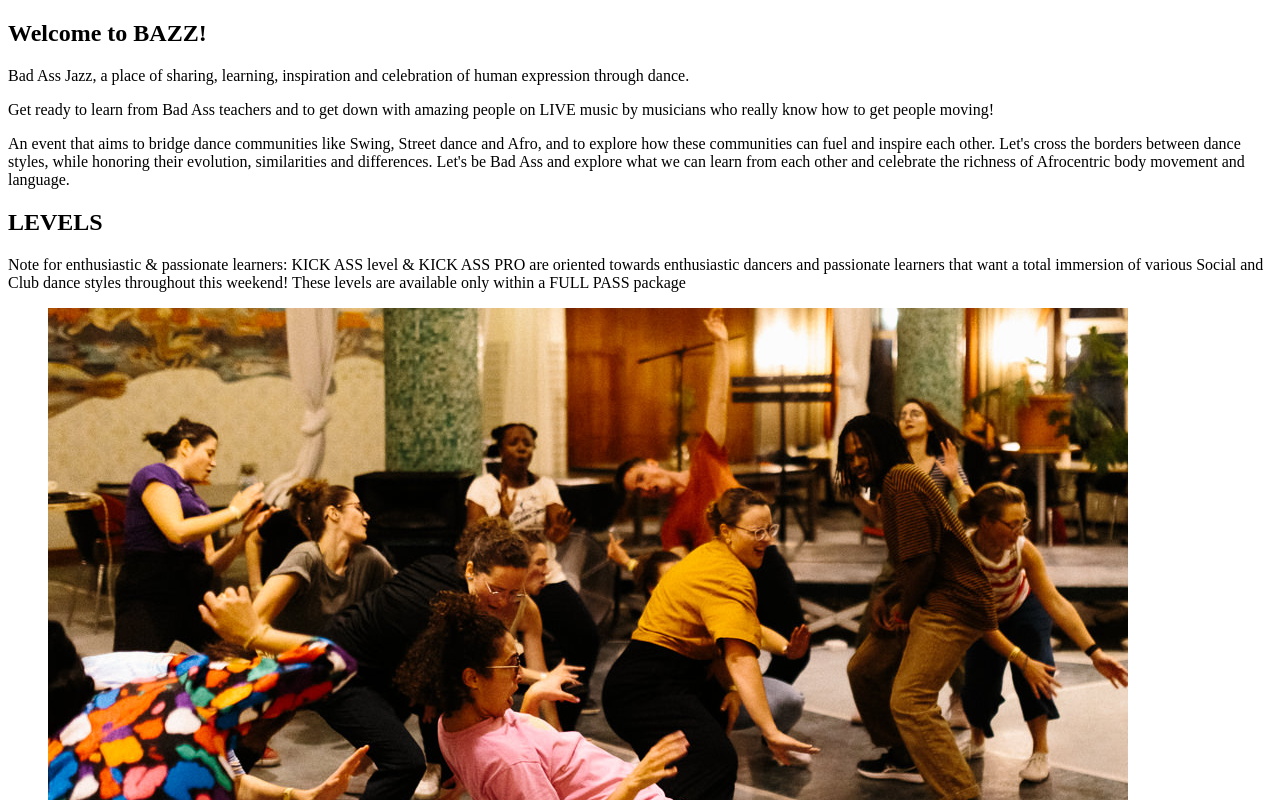
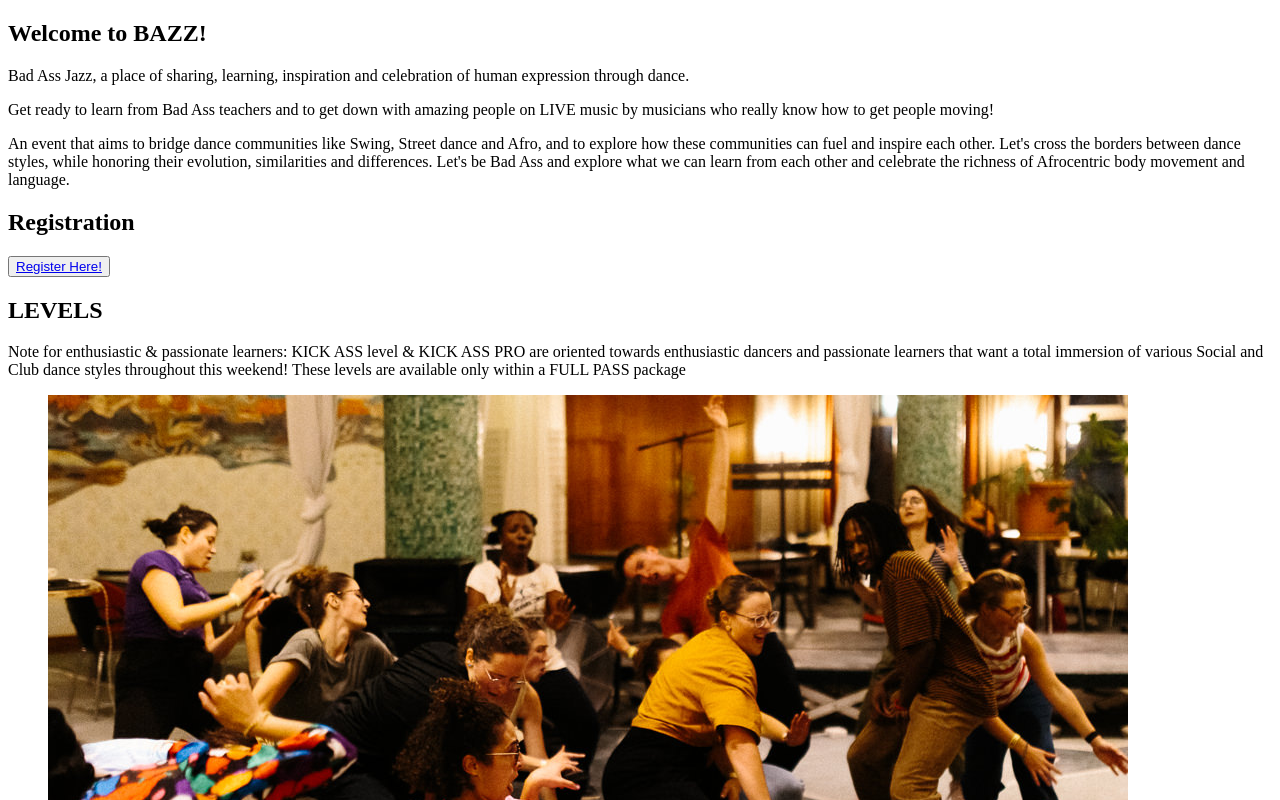
Before and after one commit to dsmits/bazz2023-svelte, a SvelteKit app: page / in a window 1280 px wide. Shown: the top 800 px of the page. Built offline with nearby package versions, Linux system fonts and the light colour scheme.

Commit message:
Registration link

```diff
--- a/src/routes/+page.svelte
+++ b/src/routes/+page.svelte
@@ -4,8 +4,9 @@
     import { base } from "$app/paths";
     import Concepts from "./Concepts.svelte";
     import Footer from "./Footer.svelte";
+    import Register from "./Register.svelte";
 
-    let sections = [Description, Levels, Concepts]
+    let sections = [Description, Register, Levels, Concepts]
 
 </script>
 
--- a/src/routes/Concepts.svelte
+++ b/src/routes/Concepts.svelte
@@ -2,16 +2,19 @@
     let descriptions = [
         {
             "name": "BAZZ Lab",
-            "description": "BAZZ Lab is focused on a crossover between two different dance styles. One Jazz teacher, and one teacher of another dance style will be guiding these sessions together. Let's explore existing links between Jazz and its contemporary descendant dance styles, let's celebrate their similarities and differences! (Included in all class passes)"
+            "description": "BAZZ Lab is focused on a crossover between two different dance styles. One Jazz teacher, and one teacher of another dance style will be guiding these sessions together. Let's explore existing links between Jazz and its contemporary descendant dance styles, let's celebrate their similarities and differences! (Included in all class passes)",
+            "image": "BAZZ LAB.jpg"
         },
         {
             "name": "JAZZ Hub",
             "description": "JAZZ Hub session is totally focused on Jazz! In this session we will bring all our badass Jazz teachers together in the same room to share their diverse perspectives on many motives that create a Jazz landscape. With a goal to help you find your own truth within a Jazz universe, we will tackle topics like groove, improvisation, authenticity, culture, jamming etc. If you're wondering how this will look like, probably more like a party rather than a class ;)\n" +
-                "(NOT included in any pass, you can sign up separately in registration form)"
+                "(NOT included in any pass, you can sign up separately in registration form)",
+            "image": "JAZZ HUB.jpg"
         },
         {
             "name": "BAZZ Buzz",
-            "description": "BAZZ Buzz is focused on YOU! This time will be dedicated to your own practice, where together with your BAZZ friends, you can go through whatever you learned throughout the weekend, or you can just jam ! In each BB session there will be a DJ & Teachers available for you to ask any questions, personal feedback or tips! You're not obliged to ask them anything, you can also just come and hang, listen to music & grab a drink :) (Included in all class passes)"
+            "description": "BAZZ Buzz is focused on YOU! This time will be dedicated to your own practice, where together with your BAZZ friends, you can go through whatever you learned throughout the weekend, or you can just jam ! In each BB session there will be a DJ & Teachers available for you to ask any questions, personal feedback or tips! You're not obliged to ask them anything, you can also just come and hang, listen to music & grab a drink :) (Included in all class passes)",
+            "image": "BAZZ BUZZ.jpg"
         }
     ]
 
@@ -25,8 +28,9 @@
 </article>
 
     {#each descriptions as description, i}
-        <div class="py-10">
-            <div class="card-bordered shadow-xl rounded-2xl {backgrounds[i%backgrounds.length]}">
+        <div class="py-10 py-10 px-5 max-w-3xl">
+            <div class="card-bordered border-8 shadow-xl rounded-2xl h-[50rem]  {backgrounds[i%backgrounds.length]}">
+                <figure ><img class="rounded" src="{description.image}"/></figure>
                 <div class="card-body">
                     <h2 class="card-title">
                         {description.name}
--- a/src/routes/Levels.svelte
+++ b/src/routes/Levels.svelte
@@ -44,4 +44,3 @@
         </div>
 </div>
 {/each}
-git s
--- /dev/null
+++ b/src/routes/Register.svelte
@@ -0,0 +1,14 @@
+<script>
+    let registration_link = "https://forms.gle/i6rYWdgsbjoinMAq9"
+
+</script>
+
+<article class="prose py-10">
+    <h1>Registration</h1>
+</article>
+
+<button class="btn btn-accent btn-lg btn-block">
+<a href="{registration_link}">
+     Register Here!
+</a>
+</button>
```
Also changed, not shown: static/register.png (added).
